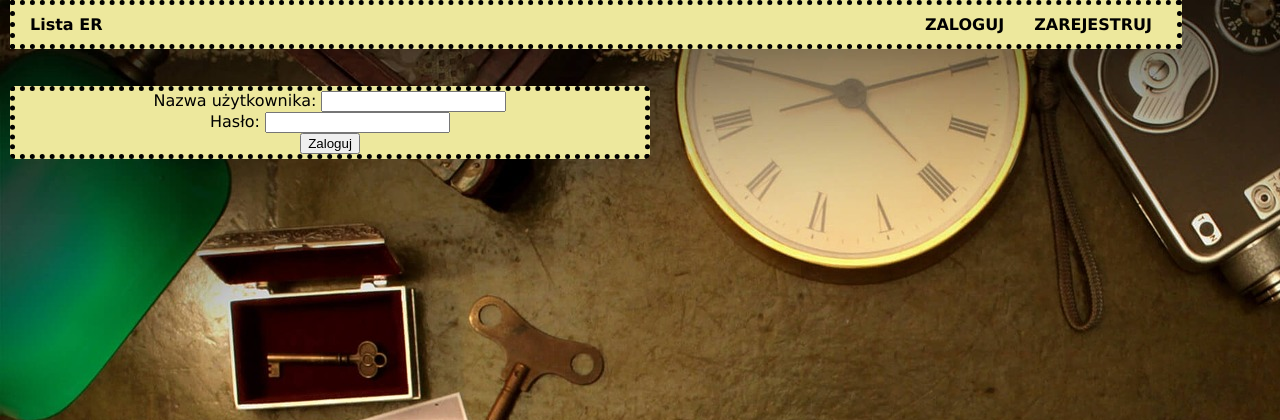
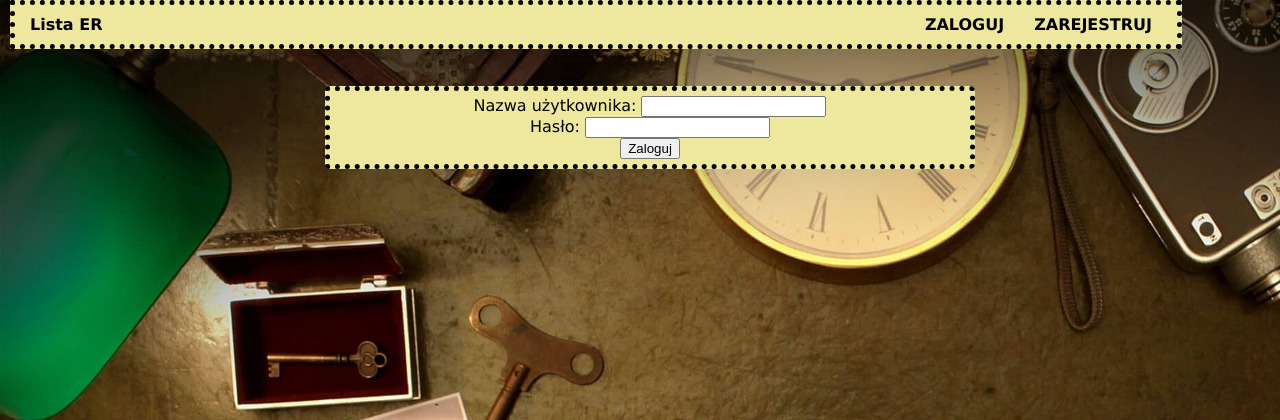
Before and after one commit to Joisana/TogethER, a Django app: page /logowanie/ in a window 1280 px wide. Shown: the top 420 px of the page. Run offline with Django 3.2, Linux system fonts and the light colour scheme.

Commit message:
Merge remote-tracking branch 'origin/master'
# Conflicts:
#	application/templates/application/login.html
#	application/templates/application/registration.html

```diff
--- a/application/static/application/style.css
+++ b/application/static/application/style.css
@@ -96,7 +96,11 @@ div.page{
   width: 50%;
   align: center;
   text-align: center;
-  position: top;
+  position: relative;
+  left: 25%;
+
+  padding: 5px;
+
   background-color: #ede89d;
   background-image: none;
 
```
